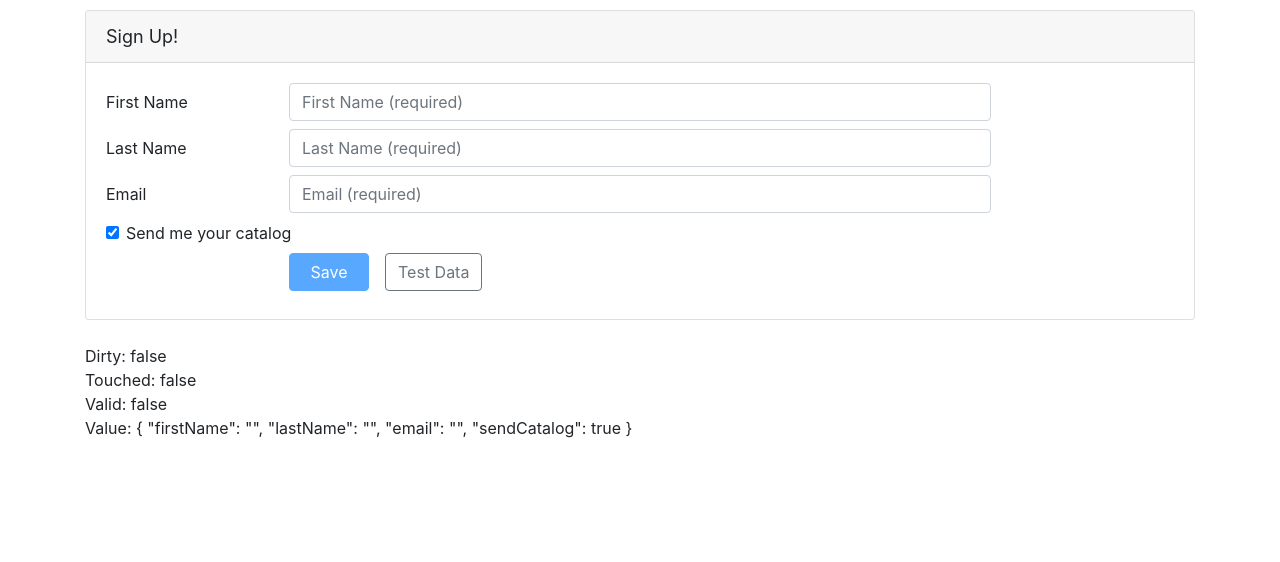
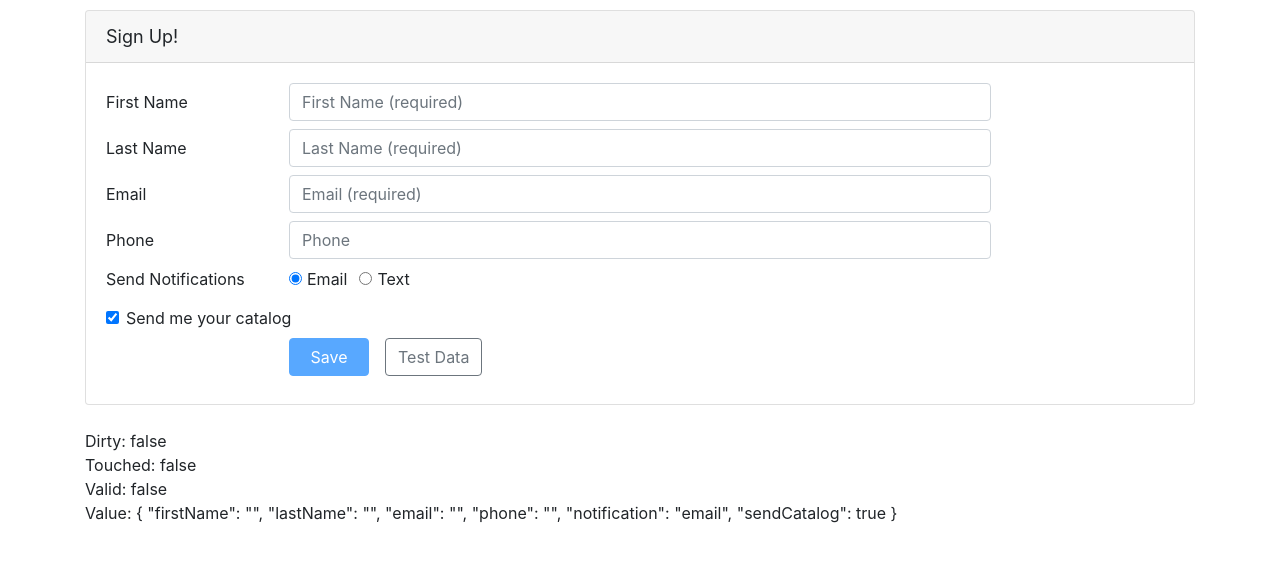
Before and after one commit to OME94/Angular-Reactive-Forms-Course, an Angular app: page / in a window 1280 px wide. Shown: the top 562 px of the page. Built offline with nearby package versions, Linux system fonts and the light colour scheme.

Commit message:
Validate At Runtime

```diff
--- a/src/app/customers/customer.component.html
+++ b/src/app/customers/customer.component.html
@@ -72,6 +72,49 @@
           </span>
         </div>
       </div>
+
+      <div class="form-group row mb-2">
+        <label class="col-md-2 col-form-label"
+               for="phoneId">Phone</label>
+        <div class="col-md-8">
+          <input class="form-control"
+                 id="phoneId"
+                 type="tel"
+                 placeholder="Phone"
+                 formControlName="phone"
+                 [ngClass]="{'is-invalid': !customerForm.get('phone').valid }" />
+          <span class="invalid-feedback">
+            <span *ngIf="customerForm.get('phone').errors?.required">
+              Please enter your phone number.
+            </span>
+          </span>
+        </div>
+      </div>
+
+      <div class="form-group row mb-2">
+        <label class="col-md-2 col-form-label pt-0">Send Notifications</label>
+        <div class="col-md-8">
+            <div class="form-check form-check-inline">
+              <label class="form-check-label">
+                <input class="form-check-input"
+                type="radio"
+                value="email"
+                formControlName="notification"
+                (click)="setNotification('email')">Email
+              </label>
+            </div>
+            <div class="form-check form-check-inline">
+              <label class="form-check-label">
+                <input class="form-check-input"
+                type="radio"
+                value="text"
+                formControlName="notification"
+                (click)="setNotification('text')">Text
+              </label>
+            </div>
+          </div>
+      </div>
+
 
       <div class="form-group row mb-2">
         <div class="col-md-8">
--- a/src/app/customers/customer.component.ts
+++ b/src/app/customers/customer.component.ts
@@ -28,6 +28,8 @@
         '',
         [Validators.required, Validators.email]
       ],
+      phone: '',
+      notification: 'email',
       sendCatalog: true
     })
   }
@@ -45,4 +47,15 @@
       sendCatalog: false
     })
   }
+
+  setNotification(notifyVia: string): void {
+    const phoneControl =  this.customerForm.get('phone');
+    if (notifyVia == 'text'){
+      phoneControl.setValidators(Validators.required);
+    }
+    else{
+      phoneControl.clearValidators();
+    }
+    phoneControl.updateValueAndValidity();
+  }
 }
```
